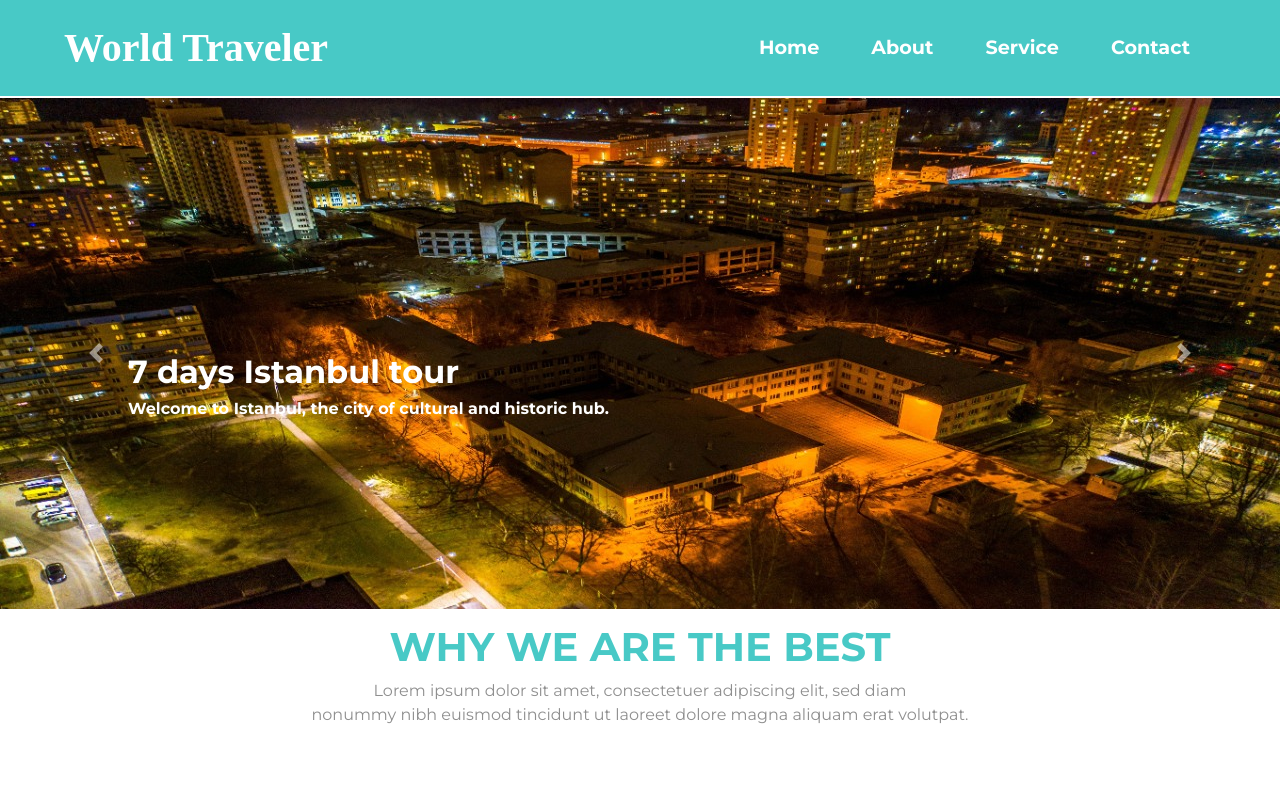
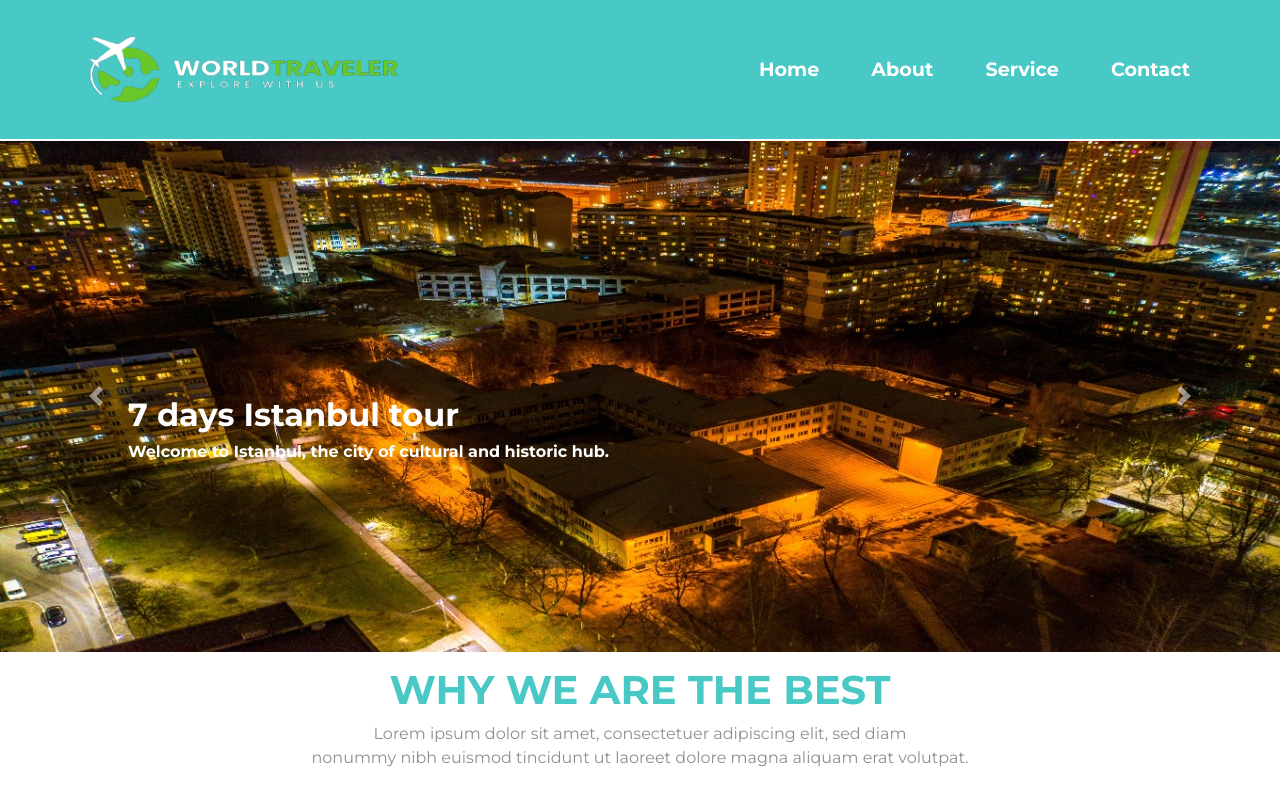
Before and after one commit to Muhammad-Hunain/tour-travels, a plain HTML site: page about.html in a window 1280 px wide. Shown: the top 788 px of the page. Drawn offline with nearby package versions, Linux system fonts and the light colour scheme.

Commit message:
logo updated other pages

```diff
--- a/about.html
+++ b/about.html
@@ -53,7 +53,8 @@
     <!-- Navigation-start -->
     <div class="container-fluid nav-back ">
         <nav class=" navbar-expand-lg navbar-dark navbar  ">
-            <a class="navbar-brand" href="index.html">World Traveler</a>
+            <a class="navbar-brand" href="index.html"> <img class="logo" src="./images/logo.png" class="img-fluid"
+                    alt="Responsive image"></a>
 
             <button class="navbar-toggler" type="button" data-toggle="collapse" data-target="#navbarTogglerDemo02"
                 aria-controls="navbarTogglerDemo02" aria-expanded="false" aria-label="Togglenavigation">
```
Also changed, not shown: contact.html (+2 -2 lines), service.html (+2 -2 lines).
